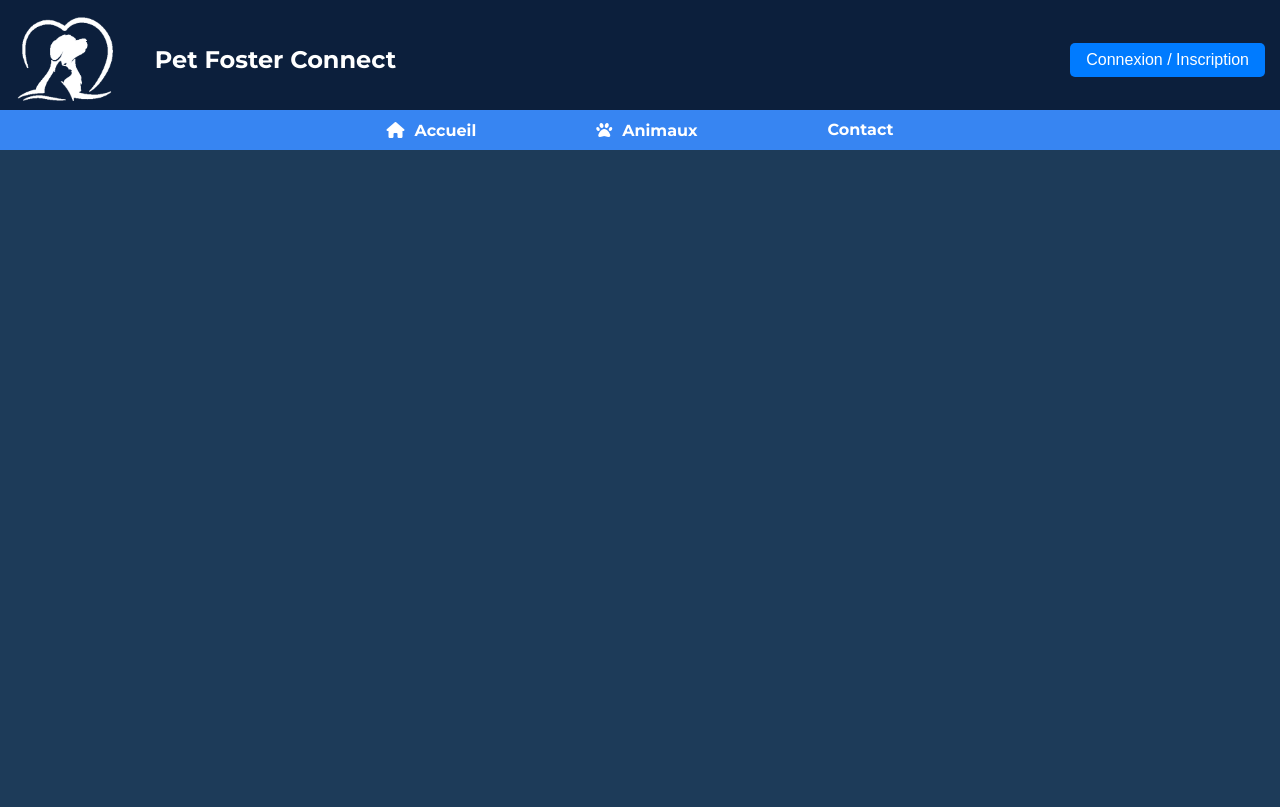
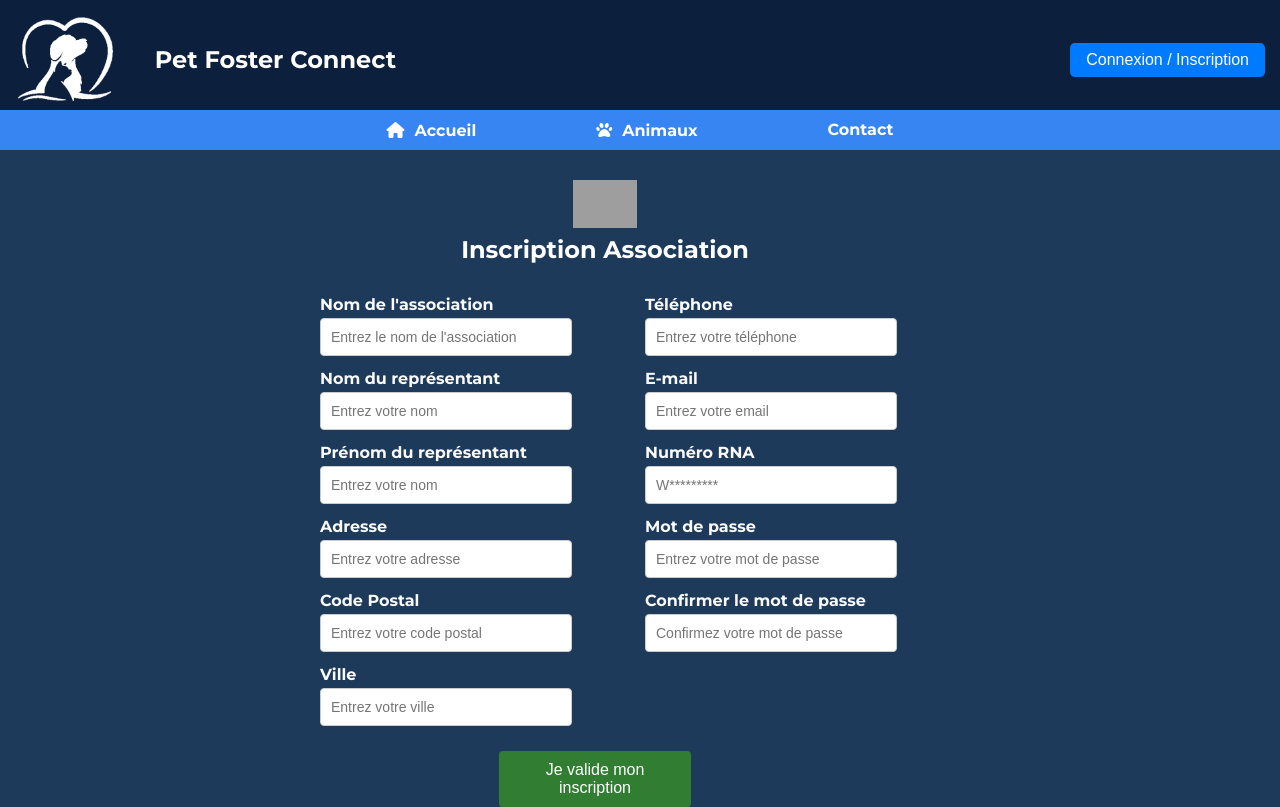
Before and after one commit to JessicaMoscato/PFC-FRONT, a React (Vite) app: page /inscription-association in a window 1280 px wide. Built offline with nearby package versions, Linux system fonts and the light colour scheme; no server answers; grey boxes are pictures that could not be loaded.

Commit message:
3. mise a jout des formulaires asso + fa

```diff
--- a/src/App.tsx
+++ b/src/App.tsx
@@ -5,7 +5,7 @@ import { BrowserRouter, Route, Routes } from "react-router-dom";
 import Header from "./components/header/header"; // Import du Header
 import "@fortawesome/fontawesome-free/css/all.min.css";
 import Animal from "./components/animalsList/animalsList"; // Exemple de composant pour la route
-/* import Signup_asso from "./components/signup_forms/signup_asso"; */
+import Signup_asso from "./components/signup_forms/signup_asso";
 import Signup_fa from "./components/signup_forms/signup_fa";
 
 const App: React.FC = () => {
@@ -15,7 +15,7 @@ const App: React.FC = () => {
       <main>
         <Routes>
           <Route path="/animals" element={<Animal />} />
- {/*          <Route path="/inscription-association" element={<Signup_asso />} /> */}
+ {          <Route path="/inscription-association" element={<Signup_asso />} /> }
   {         <Route path="/inscription-famille" element={<Signup_fa />} /> }
           {/* Vous pouvez ajouter d'autres routes ici */}
         </Routes>
--- a/src/components/animalsList/animalsList.scss
+++ b/src/components/animalsList/animalsList.scss
@@ -1,3 +1,6 @@
+body.animals-page {
+  background-color: #1D3A5B; /* Exemple de couleur de fond pour la page des animaux */
+}
 
 .animal-item {
   background-color: #0C1F3C; /* Couleur de fond des cartes */
--- a/src/components/header/header.scss
+++ b/src/components/header/header.scss
@@ -1,4 +1,4 @@
-// Variables
+/* Variables */
 $header-bg-color: #0C1F3C;
 $header-text-color: white;
 $nav-bg-color: #3785F2;
--- a/src/components/signup_forms/signup.scss
+++ b/src/components/signup_forms/signup.scss
@@ -1,55 +1,69 @@
+body.signup-asso-page{
+  background: #1D3A5B; /* fond de la page asso form */
+}
+
+body.signup-fa-page{
+  background: #1D3A5B; /* fond de la page asso form */
+}
 /* Définition des variables */
 :root {
-  --primary-color: #4CAF50; /* Couleur principale */
-  --primary-hover-color: #45a049; /* Couleur hover pour le bouton */
+  --primary-color: #317e33; /* Couleur principale */
+  --primary-hover-color: #18411a; /* Couleur hover pour le bouton */
   --input-border-color: #ccc; /* Couleur des bordures des inputs */
   --input-padding: 10px; /* Padding des inputs */
   --font-size: 14px; /* Taille de police des inputs */
-  --button-padding: 10px; /* Padding du bouton */
   --button-font-size: 16px; /* Taille de police du bouton */
-  --container-padding: 20px; /* Padding général du container */
-  --column-gap: 30px; /* Espacement entre les colonnes */
-  --form-width: 60%; /* Largeur du formulaire */
-  --input-width: 80%; /* Largeur des inputs */
-  --button-width: 40%; /* Largeur du bouton */
-  --header-margin-bottom: 10px; /* Marge sous le titre */
+
 }
 
-/* Appliquer des styles spécifiques à la page Signup */
-.signupFaContainer {
+.image{
+  margin-right: 70px;
+  width: 5%;
+  height: auto;
+}
+/* Ajouter ces styles pour la page d'inscription */
+body.signup-asso-page,
+body.signup-fa-page {
+  margin: 0; /* Empêche le scroll global */
+  padding: 0; /* Enlève tout padding */
+  height: 100vh; /* La page prend toute la hauteur */
   display: flex;
-  flex-direction: column;
-  align-items: center;
-  justify-content: flex-start; /* Aligne les éléments vers le haut */
-  height: 100vh;
-  width: 100vw;
-  padding: var(--container-padding);
-  margin: 0;
-  overflow: hidden; /* Cela permet d'empêcher un débordement qui pourrait créer un espace vide */
+  flex-direction: column; /* Permet de placer le header en haut et le contenu en dessous */
+  overflow: hidden; /* Évite le scroll */
 }
 
-/* Enlever tout margin et padding du header spécifique */
-.signupFaContainer header {
-  margin: 0; /* Enlève la marge du header */
-  padding: 0; /* Enlève le padding du header */
+.signupContainer {
+  display: flex;
+  align-items: center;
+  flex-direction: column;
+  justify-content: flex-start; /* Alignement vers le haut */
+  flex-grow: 1; /* Le conteneur prend l'espace restant */
+  overflow-y: auto; /* Permet le scroll uniquement sur le formulaire si nécessaire */
 }
 
-.signupFaContainer h2 {
-  margin-top: 0; /* Supprime la marge en haut */
-  padding-top: 0; /* Supprime le padding du titre */
-  margin-bottom: var(--header-margin-bottom); /* Ajuste l'espacement sous le titre */
+.signupContainer header {
+  margin: 0;
+  padding: 0;
+  height: 100px; /* Hauteur du header */
 }
 
-.signupFaForm {
+.signupContainer h2 {
+  margin-right: 70px;
+  padding-bottom: 30px;
+  margin-bottom: 5px;
+}
+
+.signupForm {
   display: flex;
-  justify-content: space-between;
-  width: var(--form-width);
-  gap: var(--column-gap);
+  justify-content: space-evenly;
+  width: 50%;
+  gap: 10px;
   align-items: flex-start;
   flex-wrap: wrap;
 }
 
-.leftColumn, .rightColumn {
+.leftColumn,
+.rightColumn {
   display: flex;
   flex-direction: column;
   width: 48%;
@@ -61,14 +75,14 @@
 }
 
 .inputGroup label {
-    color: #fafafa;
+  color: #fafafa;
   display: block;
   font-weight: bold;
   margin-bottom: 5px;
 }
 
 .inputGroup input {
-  width: var(--input-width);
+  width: 80%;
   margin-left: auto;
   margin-right: auto;
   padding: var(--input-padding);
@@ -78,10 +92,9 @@
   box-sizing: border-box;
 }
 
-.signupFaButton {
-  margin-top: 20px;
-  width: var(--button-width);
-  padding: var(--button-padding);
+.signupButton {
+  width: 30%;
+  padding: 10px;
   background-color: var(--primary-color);
   color: white;
   border: none;
@@ -89,10 +102,9 @@
   font-size: var(--button-font-size);
   cursor: pointer;
   transition: background-color 0.3s ease;
-  margin-left: auto;
-  margin-right: auto;
+  margin-right: 90px;
 }
 
-.signupFaButton:hover {
+.signupButton:hover {
   background-color: var(--primary-hover-color);
 }
--- a/src/components/signup_forms/signup_asso.tsx
+++ b/src/components/signup_forms/signup_asso.tsx
@@ -0,0 +1,198 @@
+import React, { useState, useEffect } from "react";
+import "./signup.scss";
+import catdog from "../../assets/images/catdog.png";
+
+const SignupAssociation: React.FC = () => {
+  const [formData, setFormData] = useState({
+    nomAssociation: "",
+    nom: "",
+    prenom: "",
+    adresse: "",
+    codePostal: "",
+    ville: "",
+    telephone: "",
+    email: "",
+    numeroRNA: "",
+    password: "",
+    confirmPassword: "",
+  });
+
+  useEffect(() => {
+    document.body.classList.add("signup-asso-page");
+    return () => {
+      document.body.classList.remove("signup-asso-page");
+    };
+  }, []);
+
+  const handleChange = (e: React.ChangeEvent<HTMLInputElement>) => {
+    const { name, value } = e.target;
+    setFormData({ ...formData, [name]: value });
+  };
+
+  const handleSubmit = (e: React.FormEvent) => {
+    e.preventDefault();
+
+    if (formData.password !== formData.confirmPassword) {
+      alert("Les mots de passe ne correspondent pas !");
+      return;
+    }
+
+    console.log("Formulaire soumis : ", formData);
+  };
+
+  return (
+    <section className="signupContainer">
+      {/* Utilisation du logo importé ici */}
+      <img
+        src={catdog} // Utilisation correcte de la variable importée
+        alt="catdog"
+        className="image" // Classe pour styliser l'image
+      />
+      <h2>Inscription Association</h2>
+      <form onSubmit={handleSubmit} className="signupForm">
+        <div className="leftColumn">
+          <div className="inputGroup">
+            <label htmlFor="nomAssociation">Nom de l'association</label>
+            <input
+              type="text"
+              id="nomAssociation"
+              name="nomAssociation"
+              placeholder="Entrez le nom de l'association"
+              value={formData.nomAssociation}
+              onChange={handleChange}
+              required
+            />
+          </div>
+          <div className="inputGroup">
+            <label htmlFor="nom">Nom du représentant</label>
+            <input
+              type="text"
+              id="nom"
+              name="nom"
+              placeholder="Entrez votre nom"
+              value={formData.nom}
+              onChange={handleChange}
+              required
+            />
+          </div>
+          <div className="inputGroup">
+            <label htmlFor="nom">Prénom du représentant</label>
+            <input
+              type="text"
+              id="nom"
+              name="nom"
+              placeholder="Entrez votre nom"
+              value={formData.nom}
+              onChange={handleChange}
+              required
+            />
+          </div>
+          <div className="inputGroup">
+            <label htmlFor="adresse">Adresse</label>
+            <input
+              type="text"
+              id="adresse"
+              name="adresse"
+              placeholder="Entrez votre adresse"
+              value={formData.adresse}
+              onChange={handleChange}
+              required
+            />
+          </div>
+          <div className="inputGroup">
+            <label htmlFor="codePostal">Code Postal</label>
+            <input
+              type="text"
+              id="codePostal"
+              name="codePostal"
+              placeholder="Entrez votre code postal"
+              value={formData.codePostal}
+              onChange={handleChange}
+              required
+            />
+          </div>
+          <div className="inputGroup">
+            <label htmlFor="ville">Ville</label>
+            <input
+              type="text"
+              id="ville"
+              name="ville"
+              placeholder="Entrez votre ville"
+              value={formData.ville}
+              onChange={handleChange}
+              required
+            />
+          </div>
+        </div>
+
+        <div className="rightColumn">
+          <div className="inputGroup">
+            <label htmlFor="telephone">Téléphone</label>
+            <input
+              type="tel"
+              id="telephone"
+              name="telephone"
+              placeholder="Entrez votre téléphone"
+              value={formData.telephone}
+              onChange={handleChange}
+              required
+            />
+          </div>
+          <div className="inputGroup">
+            <label htmlFor="email">E-mail</label>
+            <input
+              type="email"
+              id="email"
+              name="email"
+              placeholder="Entrez votre email"
+              value={formData.email}
+              onChange={handleChange}
+              required
+            />
+          </div>
+          <div className="inputGroup">
+            <label htmlFor="numeroRNA">Numéro RNA</label>
+            <input
+              type="text"
+              id="numeroRNA"
+              name="numeroRNA"
+              placeholder="W*********"
+              value={formData.numeroRNA}
+              onChange={handleChange}
+              required
+            />
+          </div>
+          <div className="inputGroup">
+            <label htmlFor="password">Mot de passe</label>
+            <input
+              type="password"
+              id="password"
+              name="password"
+              placeholder="Entrez votre mot de passe"
+              value={formData.password}
+              onChange={handleChange}
+              required
+            />
+          </div>
+          <div className="inputGroup">
+            <label htmlFor="confirmPassword">Confirmer le mot de passe</label>
+            <input
+              type="password"
+              id="confirmPassword"
+              name="confirmPassword"
+              placeholder="Confirmez votre mot de passe"
+              value={formData.confirmPassword}
+              onChange={handleChange}
+              required
+            />
+          </div>
+        </div>
+        <button type="submit" className="signupButton">
+          Je valide mon inscription
+        </button>
+      </form>
+    </section>
+  );
+};
+
+export default SignupAssociation;
--- a/src/components/signup_forms/signup_fa.tsx
+++ b/src/components/signup_forms/signup_fa.tsx
@@ -1,5 +1,6 @@
-import React, { useState } from "react";
+import React, { useState, useEffect } from "react";
 import "./signup.scss";
+import catdog from "../../assets/images/catdog.png";
 
 const Signup_fa: React.FC = () => {
   const [formData, setFormData] = useState({
@@ -13,6 +14,17 @@ const Signup_fa: React.FC = () => {
     password: "",
     confirmPassword: "",
   });
+
+  // Ajouter une classe au body quand la page est rendue
+  useEffect(() => {
+    // Ajouter la classe 'signup-asso-fa' au body
+    document.body.classList.add("signup-fa-page");
+
+    // Nettoyer (enlever la classe) lorsque le composant est démonté
+    return () => {
+      document.body.classList.remove("signup-fa-page");
+    };
+  }, []); // Le tableau vide signifie que l'effet ne se lance qu'une seule fois au montage du composant
 
   const handleChange = (e: React.ChangeEvent<HTMLInputElement>) => {
     const { name, value } = e.target;
@@ -31,9 +43,14 @@ const Signup_fa: React.FC = () => {
   };
 
   return (
-    <section className="signupFaContainer">
+    <section className="signupContainer">
+      <img
+        src={catdog} // Utilisation correcte de la variable importée
+        alt="catdog"
+        className="image" // Classe pour styliser l'image
+      />
       <h2>Inscription Famille d'Accueil</h2>
-      <form onSubmit={handleSubmit} className="signupFaForm">
+      <form onSubmit={handleSubmit} className="signupForm">
         <div className="leftColumn">
           <div className="inputGroup">
             <label htmlFor="nom">Nom</label>
@@ -99,7 +116,9 @@ const Signup_fa: React.FC = () => {
               required
             />
           </div>
+        </div>
 
+        <div className="rightColumn">
           <div className="inputGroup">
             <label htmlFor="telephone">Téléphone</label>
             <input
@@ -112,9 +131,6 @@ const Signup_fa: React.FC = () => {
               required
             />
           </div>
-        </div>
-
-        <div className="rightColumn">
           <div className="inputGroup">
             <label htmlFor="email">E-mail</label>
             <input
@@ -155,8 +171,8 @@ const Signup_fa: React.FC = () => {
           </div>
         </div>
 
-        <button type="submit" className="signupFaButton">
-          S'inscrire
+        <button type="submit" className="signupButton">
+          Je valide mon inscription
         </button>
       </form>
     </section>
--- a/src/styles/commun.scss
+++ b/src/styles/commun.scss
@@ -1,4 +1,4 @@
 body {
   font-family: 'Montserrat', sans-serif; /* Application de la police Montserrat */
-   background-color: #1D3B59;
+
 }
```
Also changed, not shown: src/components/animalsList/animalsList.tsx (+9 -8 lines).
